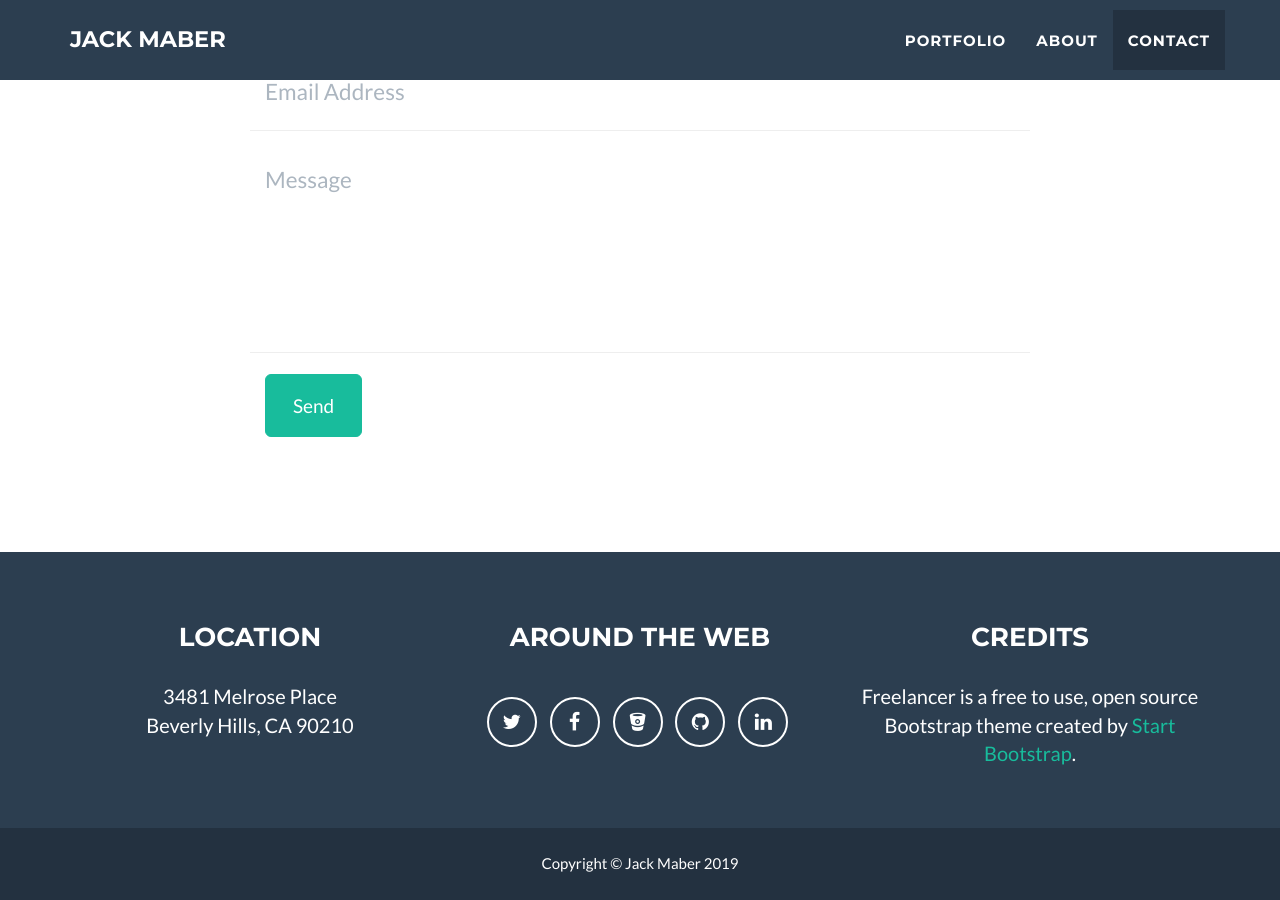
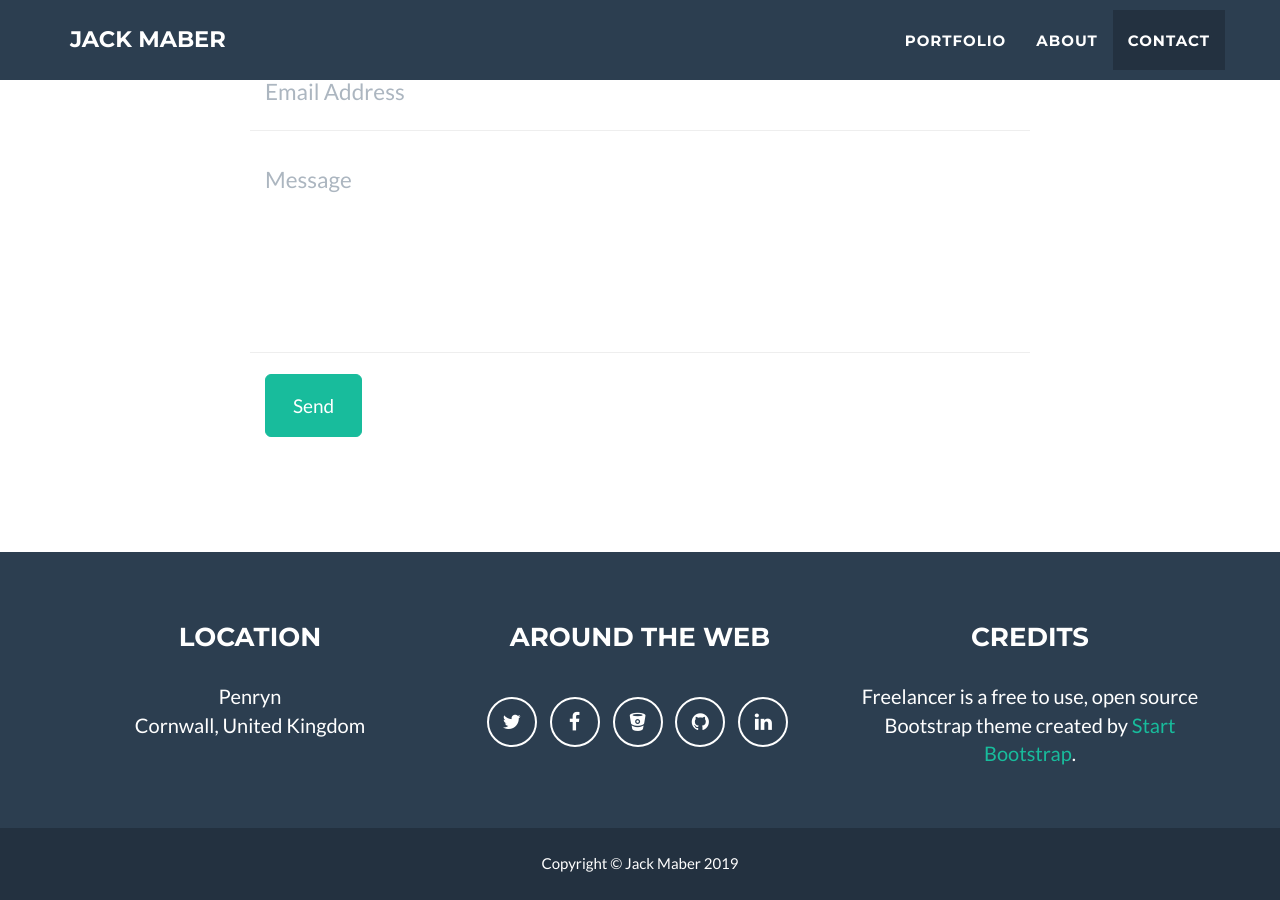
Before and after one commit to jack-maber/jack-maber.github.io, a Jekyll site: the page built from _posts/2014-07-18-project-1.markdown, in a window 1280 px wide and 900 px high, scrolled down 1752 px. Built offline with Jekyll 4.4.1, drawn with Linux system fonts in a browser that asks for light colours.

Commit message:
Linkdin fixed

```diff
--- a/_config.yml
+++ b/_config.yml
@@ -48,12 +48,12 @@
   - title: github
     url: http://github.com/jack-maber
   - title: linkedin
-    url: www.linkedin.com/in/jack-maber
+    url: https://www.linkedin.com/in/jack-maber-0944b7181/
 
 # Postal address (add as many lines as necessary)
 address:
-  - line: 3481 Melrose Place
-  - line: Beverly Hills, CA 90210
+  - line: Penryn
+  - line: Cornwall, United Kingdom
 
 # Credits content
 credits: 'Freelancer is a free to use, open source Bootstrap theme created by <a href="http://startbootstrap.com">Start Bootstrap</a>.'
--- a/_posts/2014-07-18-project-1.markdown
+++ b/_posts/2014-07-18-project-1.markdown
@@ -5,8 +5,7 @@
 img: title.png
 alt: image-alt
 project-date: April 2014
-client: Flamouth Games Academy
-category: Games
+client: Falmouth Games Academy - 1st Year Game Project
 description: Use this area of the page to describe your project. The icon above is part of a free icon set by <a href="https://sellfy.com/p/8Q9P/jV3VZ/">Flat Icons</a>. On their website, you can download their free set with 16 icons, or you can purchase the entire set with 146 icons for only $12!
 
 ---
```
